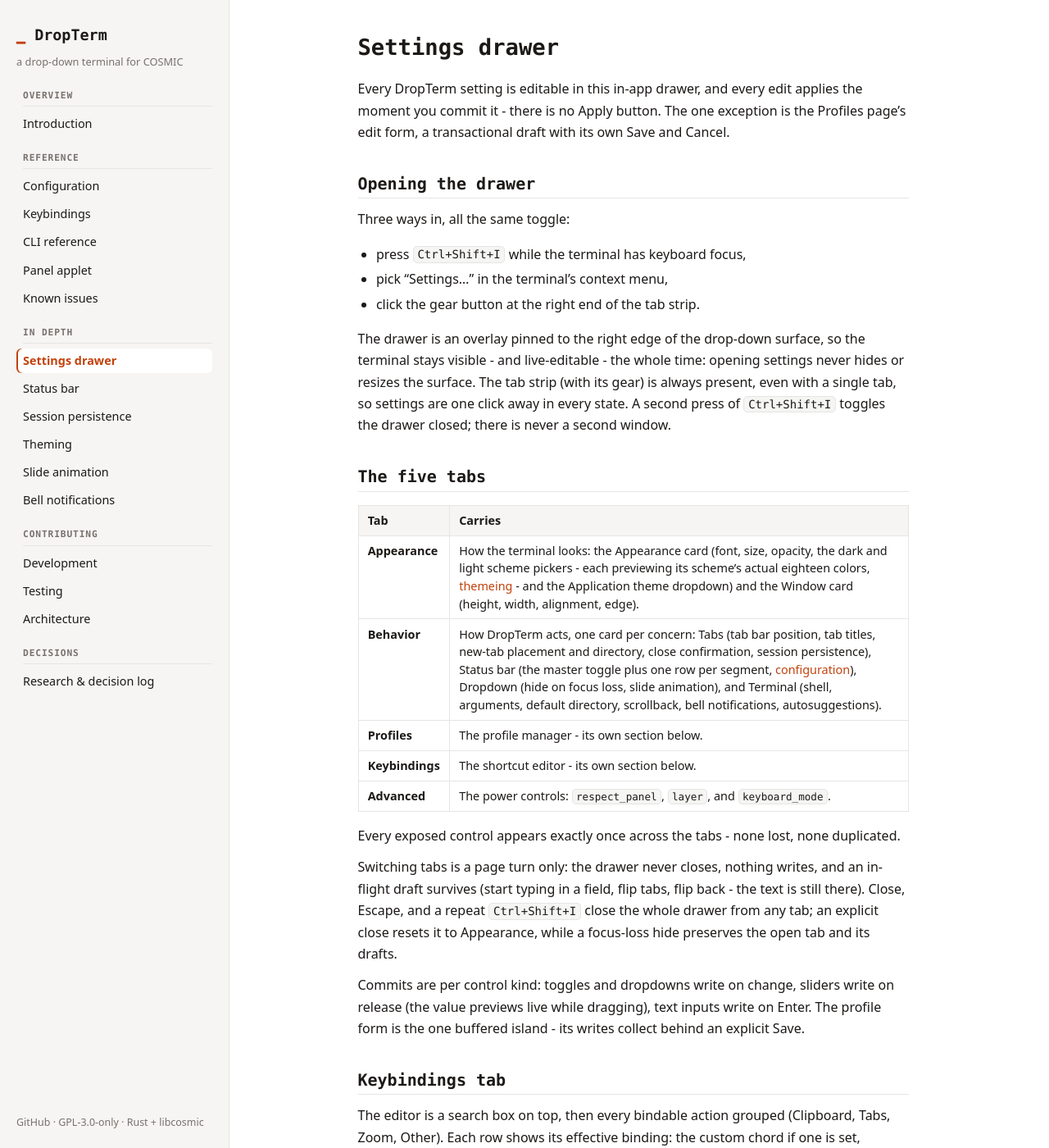
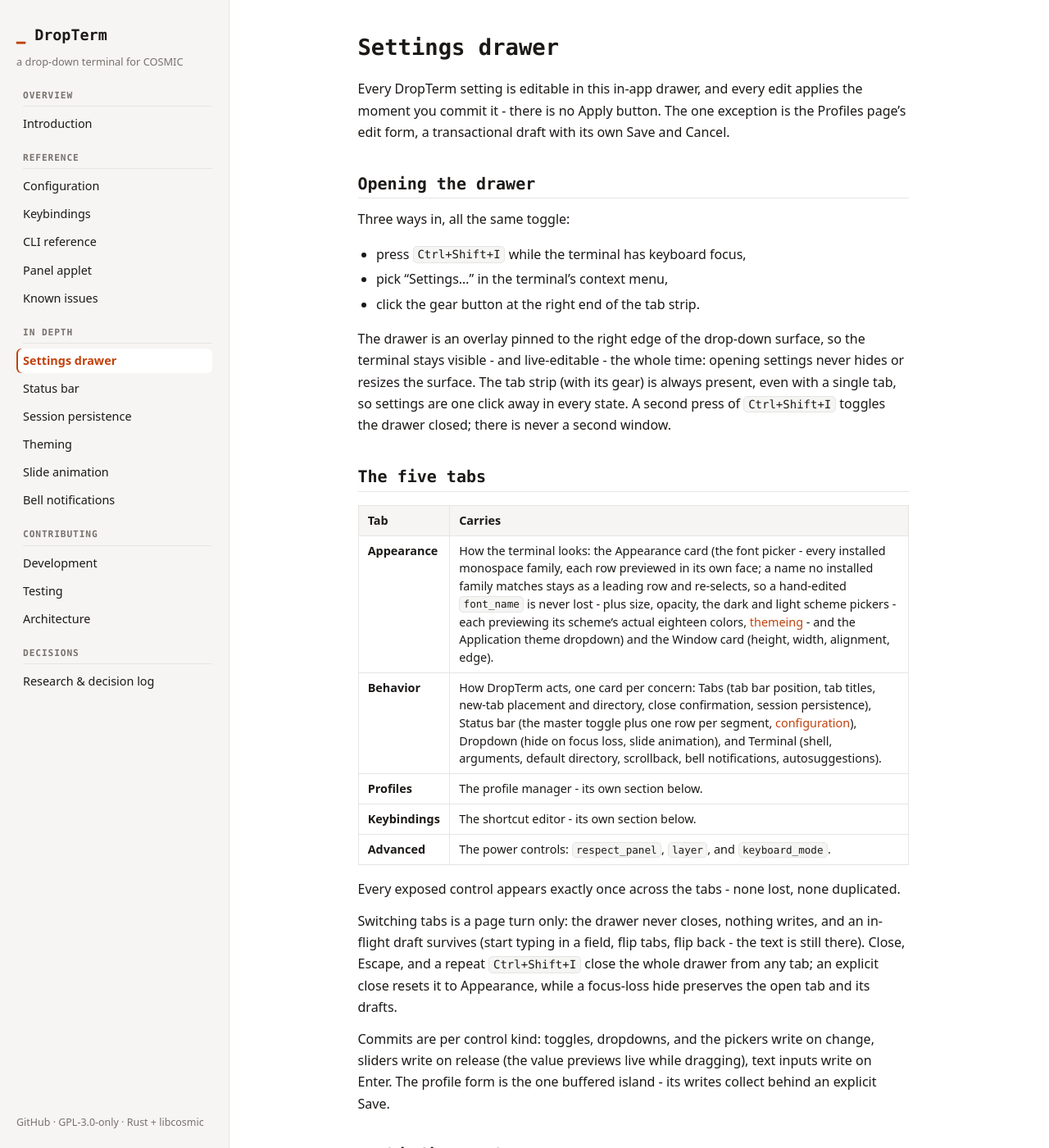
Before and after one commit to l1br3-io/cosmic-ext-dropterm, a Jekyll site: the page built from docs/settings.md, in a window 1280 px wide and 1400 px high. Shown: the whole window at 82% size. Built offline with Jekyll 4.4.1, drawn with Linux system fonts in a browser that asks for light colours; our own code applies the rules of GitHub Pages for plain Markdown files; some of the changed text lies outside the part shown.

Commit message:
docs: the font picker's user doc and pass rows
The Appearance card's Font wording becomes the picker: every
installed monospace family, each row previewed in its own face, the
free-text field retired — a hand-edited font_name stays visible and
re-selects as the synthetic leading row. configuration.md's font_name
row notes the picker and the unresolvable-name fallback; the
Escape-layering prose and the testing.md rows generalize the scheme-
picker wording to picker-generic (scheme or font), and the Font
picker manual row set lands beside the Scheme pickers' rows — the
closed-control own-font preview, the popover's own-face list with
the persisted pick marked and long names ellipsized, the live-apply
pick (grid re-metrics, zoom resets), the synthetic leader, wheel
scroll with both ends clamped, the dismissal contract, and the
default Noto Sans Mono on a stock system.

```diff
--- a/docs/settings.md
+++ b/docs/settings.md
@@ -16,7 +16,7 @@ The drawer is an overlay pinned to the right edge of the drop-down surface, so t
 
 | Tab | Carries |
 |---|---|
-| **Appearance** | How the terminal looks: the Appearance card (font, size, opacity, the dark and light scheme pickers - each previewing its scheme's actual eighteen colors, [themeing](theming.md#color-schemes) - and the Application theme dropdown) and the Window card (height, width, alignment, edge). |
+| **Appearance** | How the terminal looks: the Appearance card (the font picker - every installed monospace family, each row previewed in its own face; a name no installed family matches stays as a leading row and re-selects, so a hand-edited `font_name` is never lost - plus size, opacity, the dark and light scheme pickers - each previewing its scheme's actual eighteen colors, [themeing](theming.md#color-schemes) - and the Application theme dropdown) and the Window card (height, width, alignment, edge). |
 | **Behavior** | How DropTerm acts, one card per concern: Tabs (tab bar position, tab titles, new-tab placement and directory, close confirmation, session persistence), Status bar (the master toggle plus one row per segment, [configuration](configuration.md#status-bar)), Dropdown (hide on focus loss, slide animation), and Terminal (shell, arguments, default directory, scrollback, bell notifications, autosuggestions). |
 | **Profiles** | The profile manager - its own section below. |
 | **Keybindings** | The shortcut editor - its own section below. |
@@ -26,7 +26,7 @@ Every exposed control appears exactly once across the tabs - none lost, none dup
 
 Switching tabs is a page turn only: the drawer never closes, nothing writes, and an in-flight draft survives (start typing in a field, flip tabs, flip back - the text is still there). Close, Escape, and a repeat `Ctrl+Shift+I` close the whole drawer from any tab; an explicit close resets it to Appearance, while a focus-loss hide preserves the open tab and its drafts.
 
-Commits are per control kind: toggles and dropdowns write on change, sliders write on release (the value previews live while dragging), text inputs write on Enter. The profile form is the one buffered island - its writes collect behind an explicit Save.
+Commits are per control kind: toggles, dropdowns, and the pickers write on change, sliders write on release (the value previews live while dragging), text inputs write on Enter. The profile form is the one buffered island - its writes collect behind an explicit Save.
 
 ## Keybindings tab
 
@@ -71,7 +71,7 @@ A draft is page-local: a focus-loss hide preserves it with the drawer, while lea
 
 ## While the drawer is open
 
-Terminal input is inert - keyboard and pointer never reach the shell; the drawer's own inputs type normally. Escape peels one layer at a time: an open scheme-picker popover closes first, then an open profile draft cancels, and only with neither does Escape close the drawer (the surface stays). The drawer's Close button and a repeat `Ctrl+Shift+I` close it too. Focus loss keeps working as configured: the surface hides with the drawer preserved exactly as it was, drafts and all.
+Terminal input is inert - keyboard and pointer never reach the shell; the drawer's own inputs type normally. Escape peels one layer at a time: an open picker popover (scheme or font) closes first, then an open profile draft cancels, and only with neither does Escape close the drawer (the surface stays). The drawer's Close button and a repeat `Ctrl+Shift+I` close it too. Focus loss keeps working as configured: the surface hides with the drawer preserved exactly as it was, drafts and all.
 
 ## When each edit takes effect
 
```
Also changed, not shown: docs/configuration.md (+1 -1 lines), docs/testing.md (+2 -1 lines).
